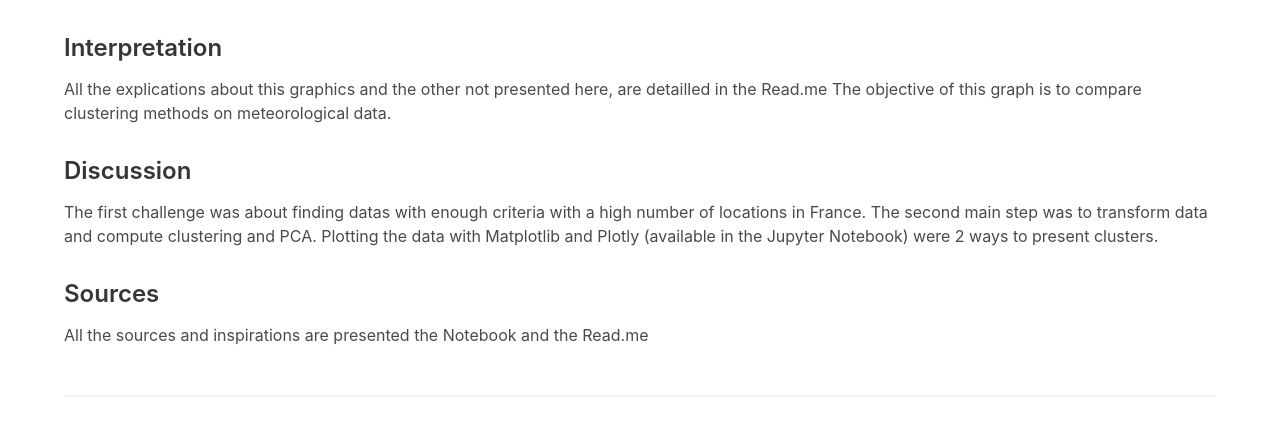
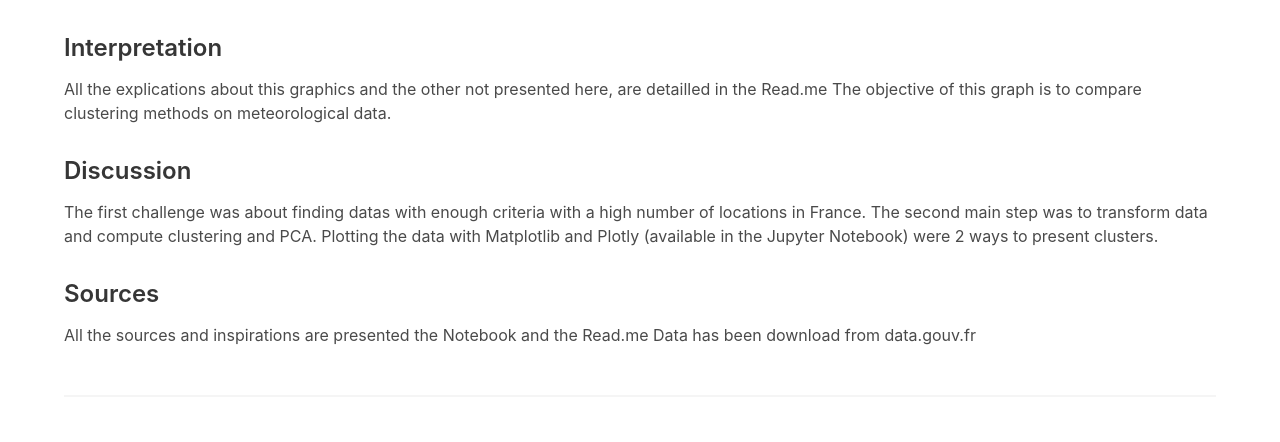
Before and after one commit to MarcJ94/NEOMA-Project, a plain HTML site: page index.html in a window 1280 px wide. Shown: the part 1196-1638 px from the top of the page. Drawn offline with nearby package versions, Linux system fonts and the light colour scheme.

Commit message:
Update index.html

```diff
--- a/index.html
+++ b/index.html
@@ -85,6 +85,7 @@
 
       <p>
         All the sources and inspirations are presented the Notebook and the Read.me
+        Data has been download from data.gouv.fr
       </p>
     </div>
   </section>
```
